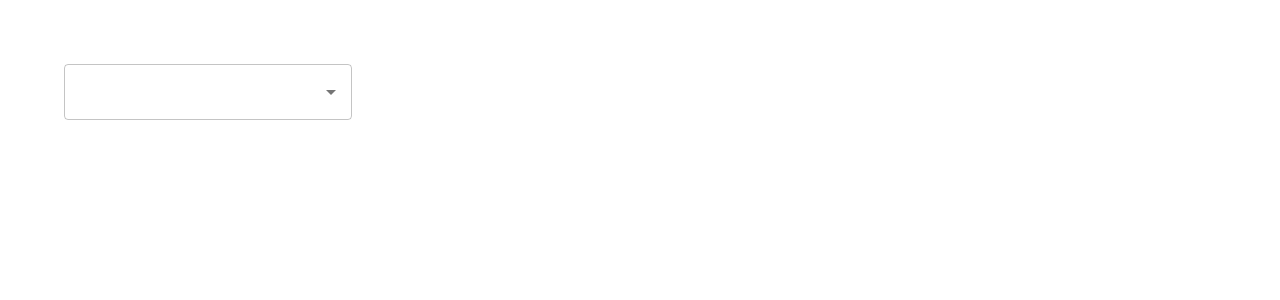
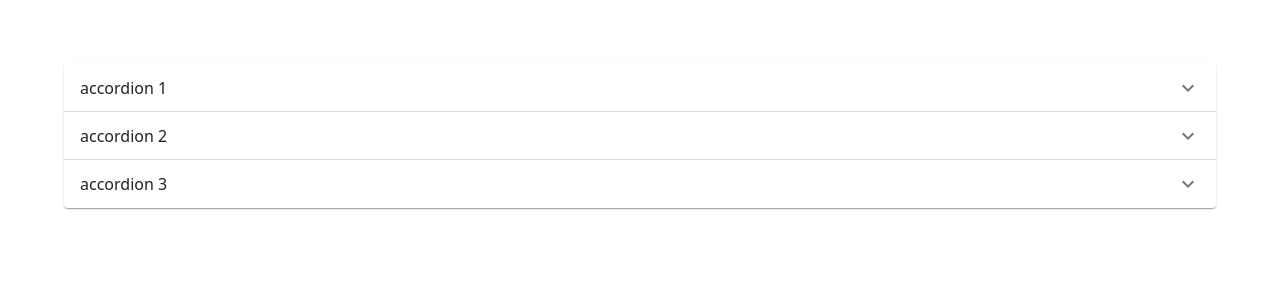
Before and after one commit to Milad1412/mui-course, a React (Create React App) app: page / in a window 1280 px wide. Shown: the top 300 px of the page. Built offline with nearby package versions, Linux system fonts and the light colour scheme.

Commit message:
accordion

```diff
--- a/src/App.tsx
+++ b/src/App.tsx
@@ -1,5 +1,6 @@
 import "./App.css";
-import MuiAutocomplete from "./components/MuiAutocomplete";
+import MuiAccordion from "./components/MuiAccordion";
+// import MuiAutocomplete from "./components/MuiAutocomplete";
 // import MuiCheckbox from "./components/MuiCheckbox";
 // import MuiRadioButton from "./components/MuiRadioButton";
 // import MuiTextField from './components/MuiTextField';
@@ -14,7 +15,8 @@ function App() {
       {/* <MuiTextField /> */}
       {/* <MuiRadioButton /> */}
       {/* <MuiCheckbox /> */}
-      <MuiAutocomplete />
+      {/* <MuiAutocomplete /> */}
+      <MuiAccordion />
     </div>
   );
 }
--- /dev/null
+++ b/src/components/MuiAccordion.tsx
@@ -0,0 +1,64 @@
+import { Accordion, AccordionSummary, AccordionDetails } from "@mui/material";
+import ExpandMoreIcon from "@mui/icons-material/ExpandMore";
+import { useState } from "react";
+
+const MuiAccordion = () => {
+  const [isExpanded, setIsExpanded] = useState<string | false>(false);
+  const handleChange = (isExpanded: boolean, panel: string) => {
+    setIsExpanded(isExpanded ? panel : false);
+  };
+
+  return (
+    <div>
+      <Accordion
+        id="panel1"
+        expanded={isExpanded === "panel1"}
+        onChange={(event, isExpanded) => handleChange(isExpanded, "panel1")}
+      >
+        <AccordionSummary expandIcon={<ExpandMoreIcon />}>
+          accordion 1
+        </AccordionSummary>
+        <AccordionDetails>
+          Lorem ipsum dolor sit amet consectetur, adipisicing elit. Distinctio
+          corrupti obcaecati nesciunt nihil hic consequuntur modi
+          exercitationem, assumenda perferendis neque magni placeat. Ipsum
+          recusandae beatae harum pariatur itaque. Exercitationem, vero.
+        </AccordionDetails>
+      </Accordion>
+
+      <Accordion
+        id="panel2"
+        expanded={isExpanded === "panel2"}
+        onChange={(event, isExpanded) => handleChange(isExpanded, "panel2")}
+      >
+        <AccordionSummary expandIcon={<ExpandMoreIcon />}>
+          accordion 2
+        </AccordionSummary>
+        <AccordionDetails>
+          Lorem ipsum dolor sit amet consectetur, adipisicing elit. Distinctio
+          corrupti obcaecati nesciunt nihil hic consequuntur modi
+          exercitationem, assumenda perferendis neque magni placeat. Ipsum
+          recusandae beatae harum pariatur itaque. Exercitationem, vero.
+        </AccordionDetails>
+      </Accordion>
+
+      <Accordion
+        id="panel3"
+        expanded={isExpanded === "panel3"}
+        onChange={(event, isExpanded) => handleChange(isExpanded, "panel3")}
+      >
+        <AccordionSummary expandIcon={<ExpandMoreIcon />}>
+          accordion 3
+        </AccordionSummary>
+        <AccordionDetails>
+          Lorem ipsum dolor sit amet consectetur, adipisicing elit. Distinctio
+          corrupti obcaecati nesciunt nihil hic consequuntur modi
+          exercitationem, assumenda perferendis neque magni placeat. Ipsum
+          recusandae beatae harum pariatur itaque. Exercitationem, vero.
+        </AccordionDetails>
+      </Accordion>
+    </div>
+  );
+};
+
+export default MuiAccordion;
```
